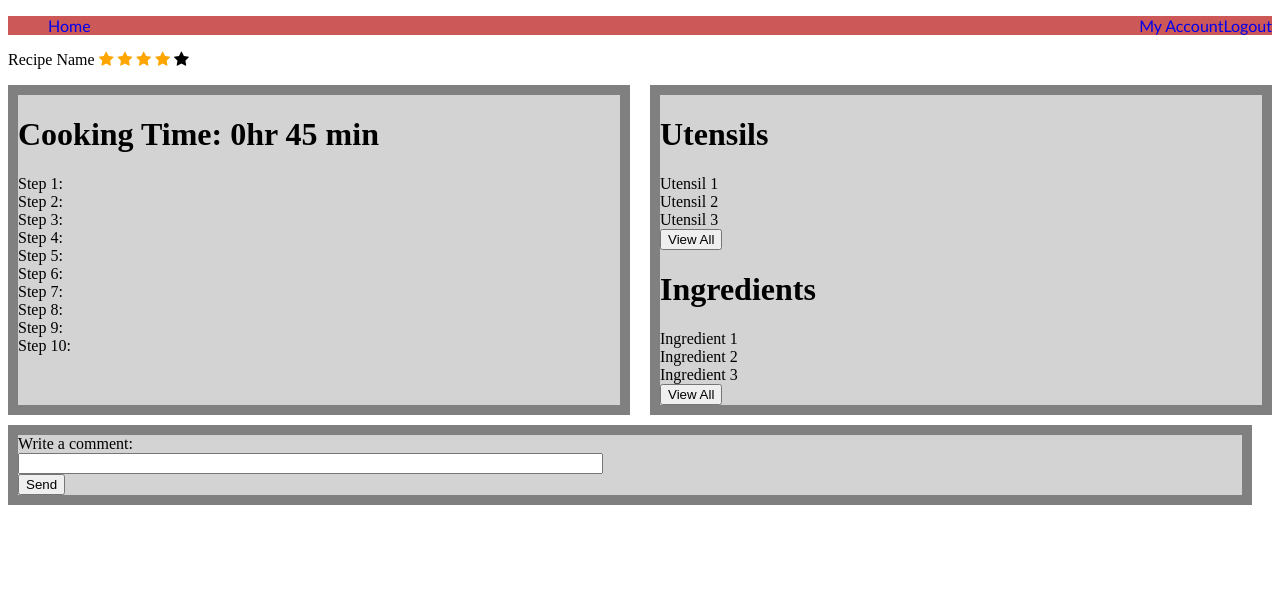
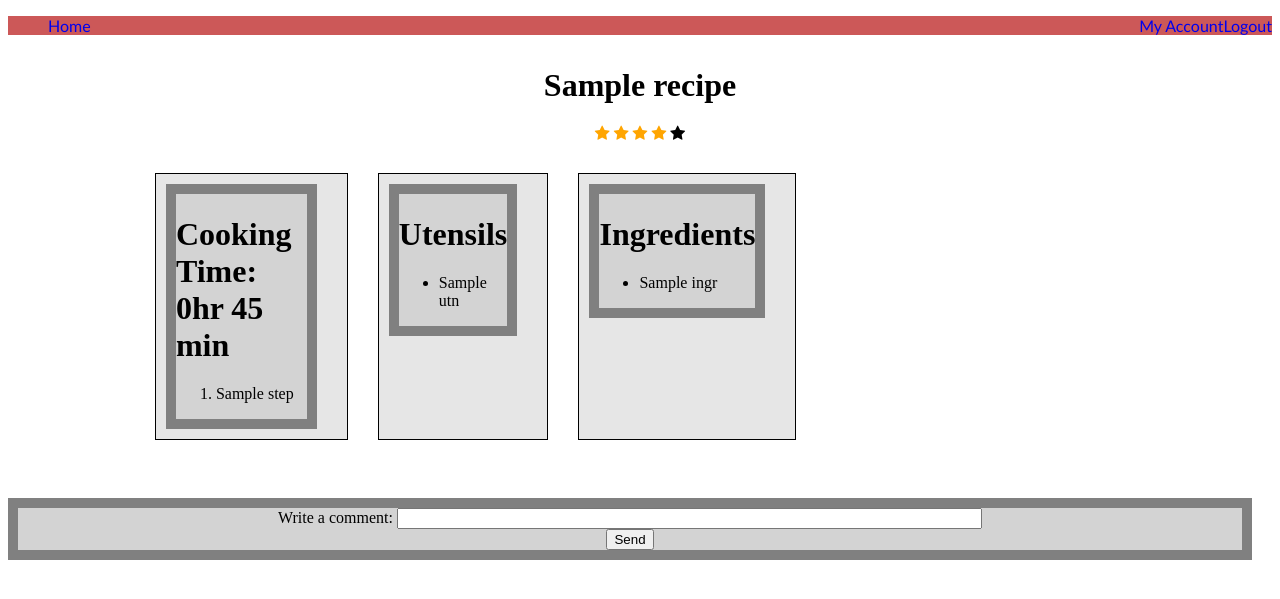
Before and after one commit to russellpAtCU/RecipeBuddy, a Django app: template django/recipebuddy/templates/recipePage.html in a window 1280 px wide. Shown: the top 599 px of the page. Run offline with Django 4.2, Linux system fonts and the light colour scheme; the template is opened without the code that fills it: most values are stand-ins (such as "Sample title", 1, 10 or a date in 2020).

Commit message:
recipe page is dynamically linked

```diff
--- a/django/recipebuddy/mainApp/models.py
+++ b/django/recipebuddy/mainApp/models.py
@@ -82,6 +82,9 @@ class Recipe(models.Model):
     def get_recipe_ingredients(self):
         return self.recipe_ingredients
 
+    def get_recipe_instructions(self):
+        return self.instructions
+
     def get_id(self):
         return self.id
 
--- a/django/recipebuddy/mainApp/views.py
+++ b/django/recipebuddy/mainApp/views.py
@@ -119,7 +119,11 @@ def search_view(request):
 
 def recipe_view(request, id):
     #id = Recipe.objects.get(id=request.id)
-    return render(request, "recipePage.html", {'id' : id})
+    recipe = Recipe.objects.get(id=id)
+    recipe_ingredients = recipe.get_recipe_ingredients().split(', ')
+    recipe_utensils = recipe.get_recipe_utensils().split(', ')
+    recipe_instructions = recipe.get_recipe_instructions().split("(,)")
+    return render(request, "recipePage.html", {'recipe':recipe, 'recipe_ingredients':recipe_ingredients, 'recipe_utensils':recipe_utensils, 'recipe_instructions':recipe_instructions})
 
 
 def create_recipe_view(request):
--- a/django/recipebuddy/templates/recipePage.html
+++ b/django/recipebuddy/templates/recipePage.html
@@ -14,81 +14,78 @@
     -->
 
     <ul style = "background-color : rgb(204, 88, 88); list-style-type: none; overflow: hidden;">
-        <li><a href="index.html" style = "float:left; text-decoration:none; font-family: 'Trebuchet MS', sans-serif;">Home</a></li>
-        <li style = "float:right; font-family: 'Trebuchet MS', sans-serif;"><a href="index.html" style = "text-decoration:none;">Logout</a></li>
+        <li><a href="/app" style = "float:left; text-decoration:none; font-family: 'Trebuchet MS', sans-serif;">Home</a></li>
+        <li style = "float:right; font-family: 'Trebuchet MS', sans-serif;"><a href="/app" style = "text-decoration:none;">Logout</a></li>
         <li style = "float:right; font-family: 'Trebuchet MS', sans-serif;"><a href="/app/account-hub" style = "text-decoration:none;">My Account</a></li>
     </ul>
     </div>
 
     <!--Need to figured out how to make it interactive -->
-    <p> Recipe Name
+    <center><p style="font-size:200%"><h1> {{recipe}} </h1></p>
         <span class="fa fa-star checked"></span>
         <span class="fa fa-star checked"></span>
         <span class="fa fa-star checked"></span>
         <span class="fa fa-star checked"></span>
         <span class="fa fa-star"></span>
-    </p>
+    </center>
 </head>
 <body>
 <div class="flex-container">
 
+    <center><table style = "width:75%; border-spacing: 30px;" cellpadding = "10">
+
+        <tr style ="vertical-align:top;">
+            <td style = "border: 1px solid black; background-color: #e6e6e6;">
                 <div class="flex-child magenta">
                     <h1> Cooking Time: 0hr 45 min </h1>
-        Step 1: <br>
-        Step 2: <br>
-        Step 3: <br>
-        Step 4: <br>
-        Step 5: <br>
-        Step 6: <br>
-        Step 7: <br>
-        Step 8: <br>
-        Step 9: <br>
-        Step 10: <br>
+
+                    <ol>
+                        {% for step in recipe_instructions %}
+                        <li>{{step}}</li>
+                        {% endfor %}
+                    </ol>
+
                  </div>
+            </td>
 
+            <td style = "border: 1px solid black; background-color: #e6e6e6;">
                 <div class="flex-child green">
                     <h1>Utensils</h1>
-        Utensil 1<br>
-        Utensil 2<br>
-        Utensil 3 <br>
-        <span id="dots"></span><span id="more">
-            Utensil 4<br>
-            Utensil 5<br>
-            Utensil 6<br>
-            Utensil 7<br>
-            Utensil 8<br>
-            Utensil 9<br>
-            Utensil 10<br>
-            </span>
-        <button onclick="myFunction()" id="myBtn">View All</button>
 
-        <!--This button does not work-->
+                    <ul>
+                        {% for utn in recipe_utensils %}
+                        <li>{{utn}}</li>
+                        {% endfor %}
+                     </ul>
+                </div>
+            </td>
+
+            <td style = "border: 1px solid black; background-color: #e6e6e6;">
+                <div class="flex-child green">
                     <h1>Ingredients</h1>
-        Ingredient 1<br>
-        Ingredient 2<br>
-        Ingredient 3<br>
-        <span id="dots"></span><span id="more">
-            Ingredient 4<br>
-            Ingredient 5<br>
-            Ingredient 6<br>
-            Ingredient 7<br>
-            Ingredient 8<br>
-            Ingredient 9<br>
-            Ingredient 10<br>
-            </span>
-        <button onclick="myFunction()" id="myBtn">View All</button>
 
+                    <ul>
+                        {% for ingr in recipe_ingredients %}
+                        <li>{{ingr}}</li>
+                        {% endfor %}
+                     </ul>
 
                 </div>
+            </td>
+
+        </tr>
+
+    </table></center>
 
 </div>
+<br>
 <div class="float-container">
 
-    <div class="float-child green">
-        <label for="Write a Comment">Write a comment:</label><br>
+    <center><div class="float-child green">
+        <label for="Write a Comment">Write a comment:</label>
         <input type="text" id="Write a Comment" name="Write a Comment"  size = 70%><br>
         <button type="button"> Send</button>
-    </div>
+    </div></center>
 
 </div>
 
```
Also changed, not shown: django/recipebuddy/db.sqlite3, django/recipebuddy/static/css/mystyle.css (line endings or trailing spaces). Lines whose indentation alone changed are shown as unchanged.
